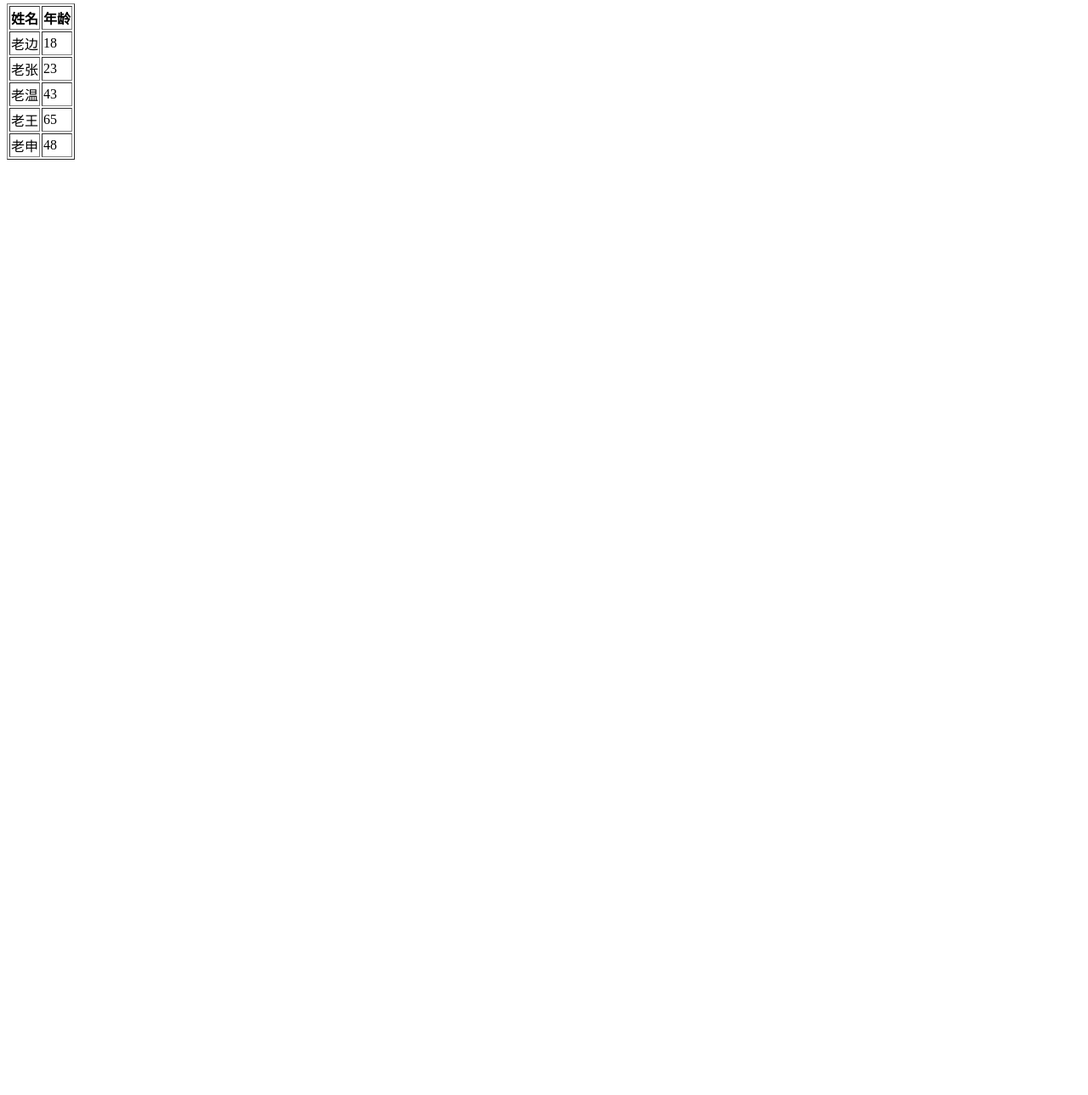
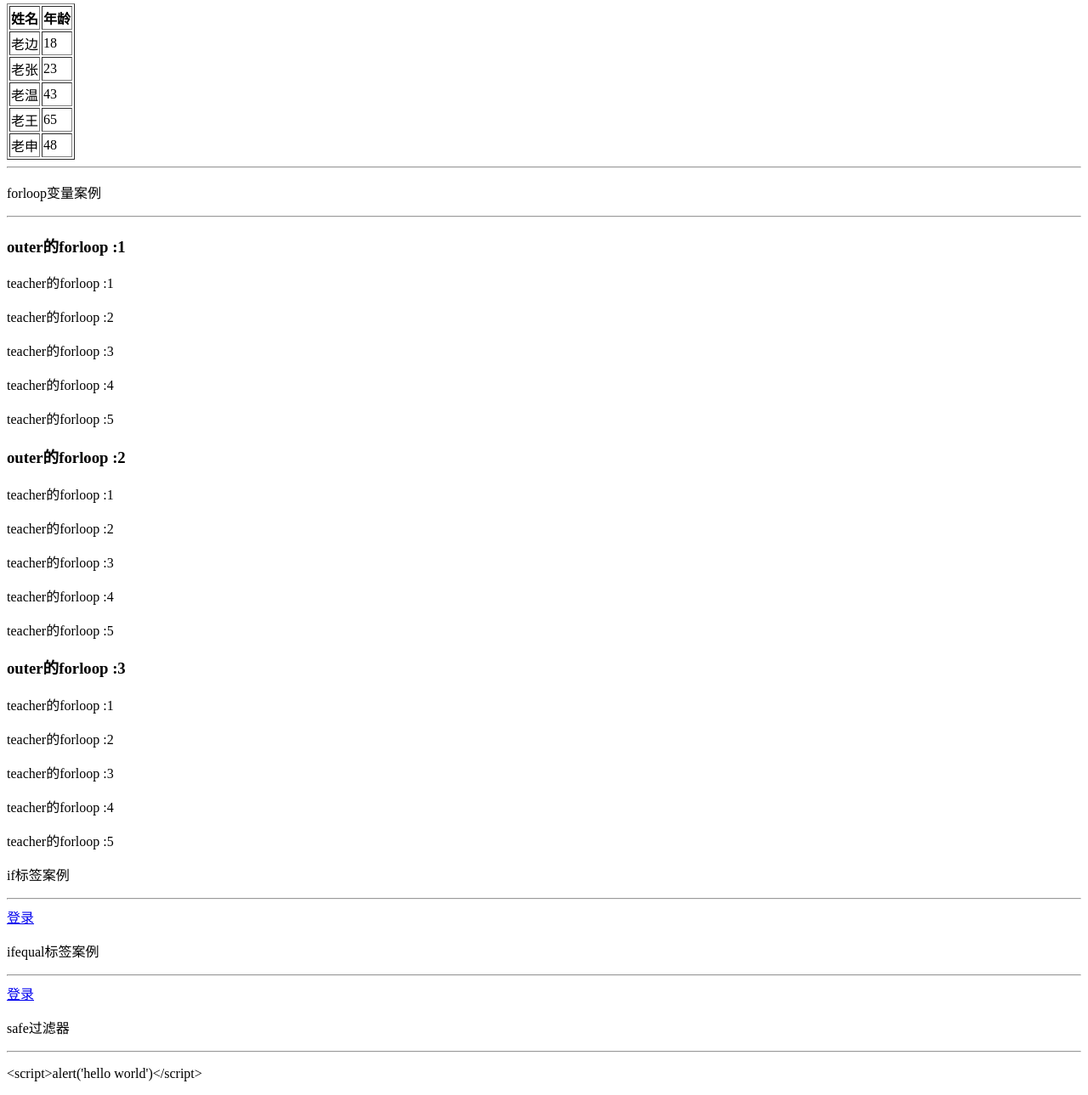
Before and after one commit to PythonBian/DjangoFrameWork, a Django app: page /tl in a window 1280 px wide. Shown: the part 215-1504 px from the top of the page at 85% size. Before the commit the page ends 403 px from the top, so only its background shows below. Run offline with Django 3.2, Linux system fonts and the light colour scheme.

Commit message:
模板语法

```diff
--- a/ArticleBlog/ArticleBlog/views.py
+++ b/ArticleBlog/ArticleBlog/views.py
@@ -38,8 +38,12 @@ def template_label(request):
             {"name": "老温", "age": 43},
             {"name": "老王", "age": 65},
             {"name": "老申", "age": 48}
-        ]
+        ],
+        "outer":"abc",
+        "login_valid": 0,
+        "commit": "<script>alert('hello world')</script>"
     }
+
     temp = get_template("template_label.html")
     result = temp.render(data)
     return HttpResponse(result)
--- a/ArticleBlog/templates/template_label.html
+++ b/ArticleBlog/templates/template_label.html
@@ -35,9 +35,45 @@
                     <tr>
                         <td>{{ t.name }}</td>
                         <td>{{ t.age }}</td>
+                    </tr>
                 {% endfor %}
             </tbody>
         </table>
     </div>
+    <hr>
+    <div>
+        <p>forloop变量案例</p>
+        <hr>
+            {% for o in outer %}
+                <h3>outer的forloop :{{ forloop.counter }}</h3>
+                {% for t in teacher %}
+                    <p>teacher的forloop :{{ forloop.counter }}</p>
+                {% endfor %}
+            {% endfor %}
+    </div>
+    <div>
+        <p>if标签案例</p>
+        <hr>
+            {% if login_valid %}
+                <a href="#">退出登录</a>
+            {% else %}
+                <a href="#">登录</a>
+            {% endif %}
+    </div>
+    <div>
+        <p>ifequal标签案例</p>
+        <hr>
+            {% ifequal login_valid 1 %}
+                <a href="#">退出登录</a>
+            {% else %}
+                <a href="#">登录</a>
+            {% endifequal %}
+    </div>
+    <div>
+        <p>safe过滤器</p>
+        <hr>
+        <p>{{ commit }}</p>
+        <p>{{ commit|safe }}</p>
+    </div>
 </body>
 </html>
```
Also changed, not shown: template_demon.py (+10 -6 lines).
